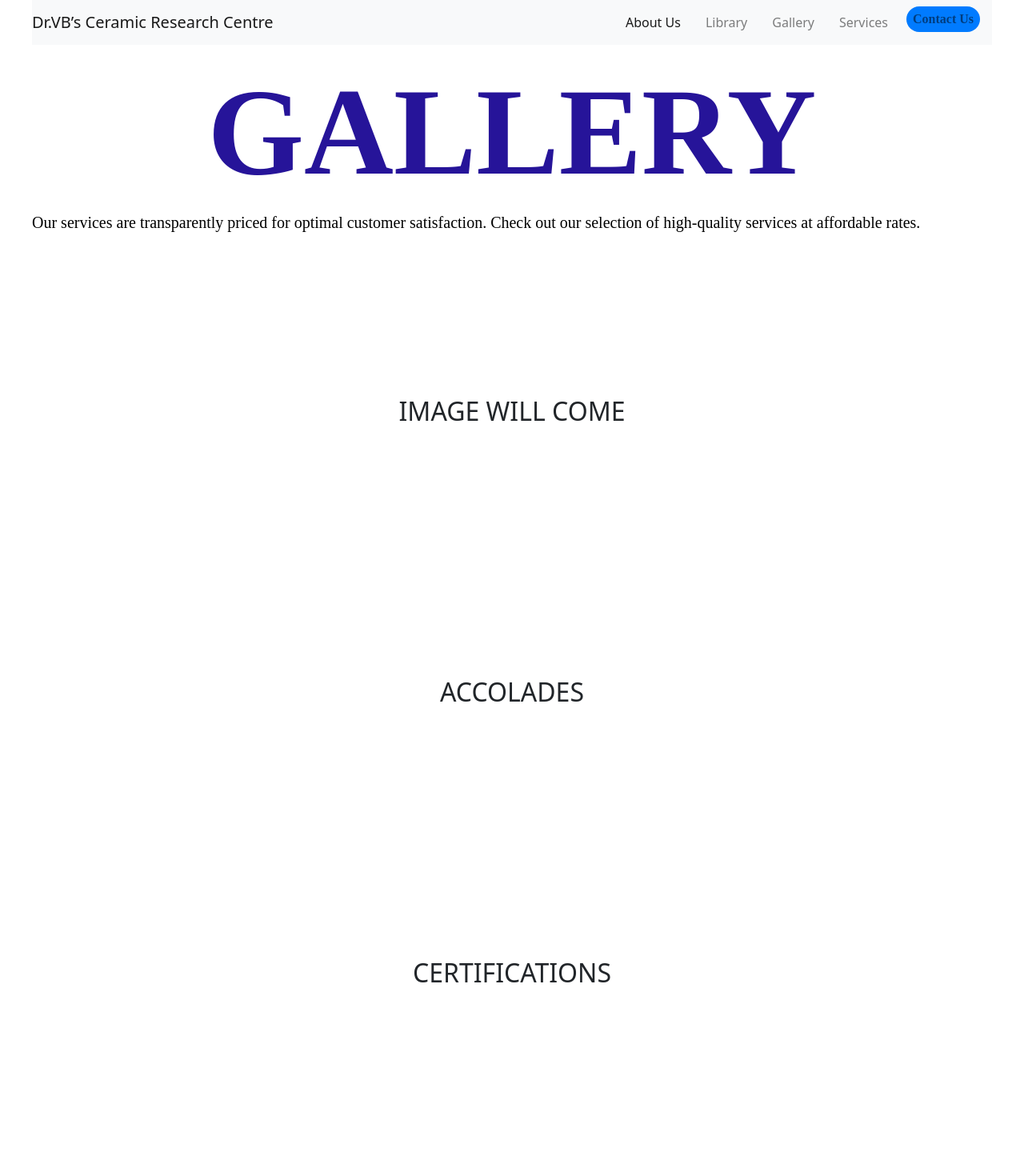
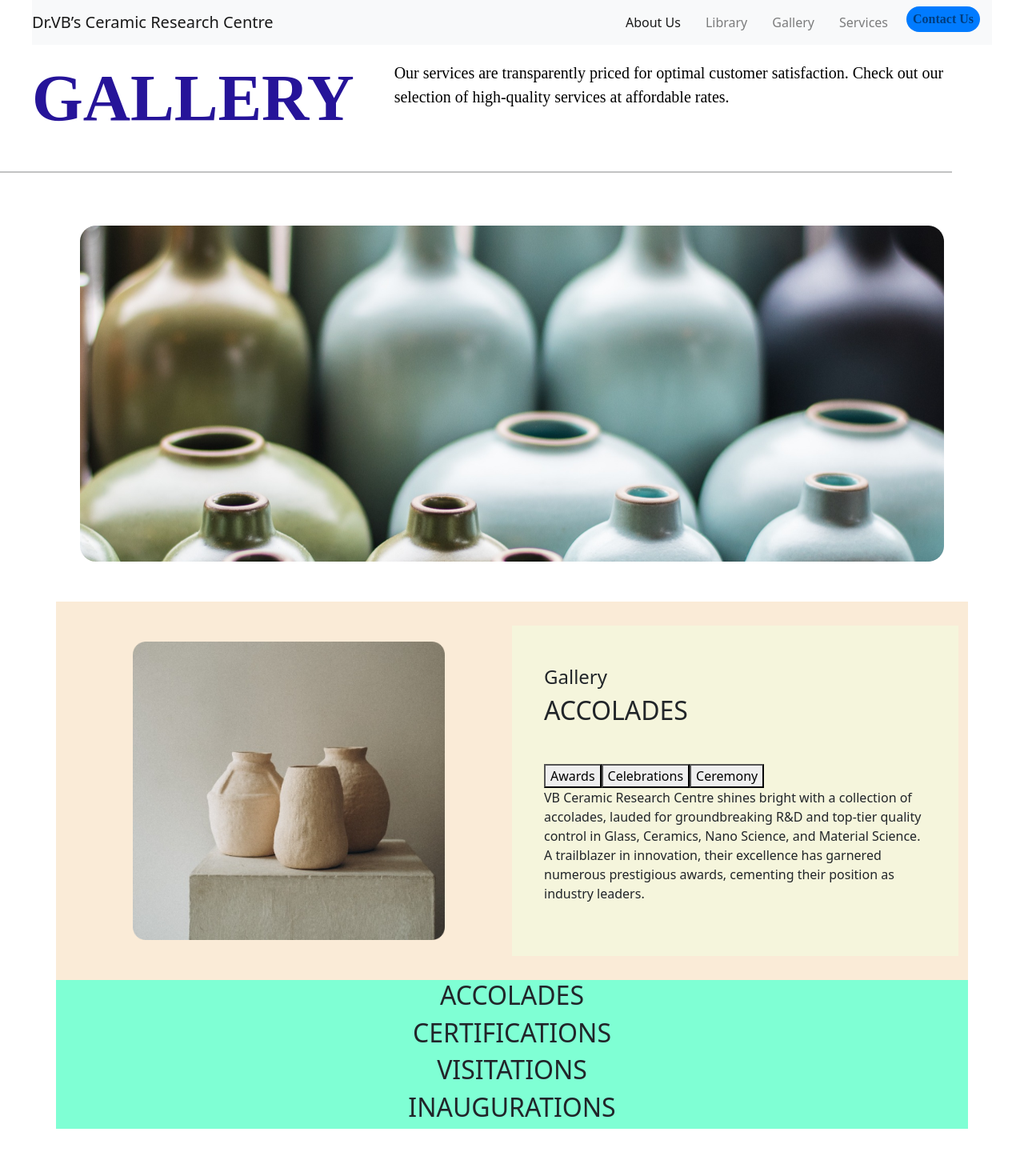
Before and after one commit to Daniel-Charles-J/VB-CERAMICS, an Angular app in the folder client/: page /gallery in a window 1280 px wide. Shown: the top 1470 px of the page at 80% size. After the commit the page ends 1411 px from the top, so only its background shows below. Built offline with nearby package versions, Linux system fonts and the light colour scheme.

Commit message:
gallery basic structure added

```diff
--- a/client/src/app/gallery/gallery.component.css
+++ b/client/src/app/gallery/gallery.component.css
@@ -6,30 +6,43 @@
   .nav-item{margin-right:15px;}
 
   /* Medium devices (tablets, 768px and up) The navbar toggle appears at this breakpoint */
-  @media (max-width: 884px) {
-    .gallery{
+  @media (max-width: 950px) {
+    .gallery-text{
       font-size:50px;
       font-weight: 200;
-      background-color: aqua;
+      text-align: center;
       padding: 0 40px 0 40px;
+    }
+    .hero{
+      display: flex;
+      flex-direction: column;
+    }
+    .container{
+
+      width: 100%;
     }
   }
 
   /* Large devices (desktops, 992px and up) */
-  @media (min-width: 992px) {
-
+  @media (max-width: 870px) {
+    .container-1{
+      display: flex;
+      flex-direction: column;
+      align-items: center;
+      align-content: center;
+      align-self: stretch;
+      flex-wrap: wrap;
+      background-color: antiquewhite;
+    }
+    .container-left img{
+      width: 100%;
+    }
+    .container-left{
+      width: 100%;
+      background-color: aqua;
+    }
   }
 
-  /* Extra large devices (large desktops, 1200px and up) */
-  /* @media (min-width: 1200px) {
-    h1 {font-size:3.19rem;}
-  } */
-
-  /* Extra large devices (large desktops, 1200px and up) */
-  /* @media (min-width: 1400px) {
-    h1 {font-size:4rem;}
-    p {font-size: 1.45rem;}
-  } */
 
   .navbar-nav{
       justify-content: center;
@@ -48,37 +61,81 @@
     line-height: 16px; /* 100% */
    }
    .main-section{
+    display: flex;
+    flex-direction: column;
+    /* align-items: center; */
+  }
+  .hero{
     padding: 20px 40px 20px 40px;
     display: flex;
-    flex-direction: column;
-    align-items: center;
+    gap: 50px;
+
   }
   .main-section hr{
     border-bottom: 1px solid #000;
+    width: 93%;
+    display: flex;
+    /* margin-left: 40px; */
   }
-   .gallery{
+   .gallery-text{
     color: #261499;
     font-family: Unbounded;
-    font-size:155px;
+    font-size: 82px;
     font-style: normal;
     font-weight: 600;
     line-height: normal;
   }
   .gall-para{
     color: #000;
-    font-family: Schibsted Grotesk;
-    font-size: 20px;
-    font-style: normal;
-    font-weight: 400;
-    line-height: 150%;
-    align-self: stretch;
+   font-family: Schibsted Grotesk;
+   font-size: 20px;
+   font-style: normal;
+   font-weight: 400;
+   line-height: 150%; /* 30px */
+  }
+  .hero-image{
+    display: flex;
+    width: 100%;
+    height: auto;
+    padding: 50px 0;
+    justify-content: space-around;
+    align-items: center;
   }
   .container{
     display: flex;
-    width: 810px;
-    height: 351px;
-    padding: 33.75px 0px;
+    width: 100%;
+    height: auto;
     justify-content: center;
     align-items: center;
-    flex-shrink: 0;
+    background-color: aquamarine;
   }
+  .container-1{
+    display: flex;
+    align-items: center;
+    align-content: center;
+    align-self: stretch;
+    flex-wrap: wrap;
+    background-color: antiquewhite;
+  }
+  .container-left{
+    display: flex;
+    width: 50%;
+    height: auto;
+    padding: 50px 0px;
+    flex-direction: column;
+    justify-content: center;
+    align-items: center;
+  }
+  .container-left img{
+    width: 70%;
+  }
+  .container-right{
+    display: flex;
+    width: 50%;
+    padding: 50px 40px;
+    flex-direction: column;
+    align-items: flex-start;
+    gap: 40px;
+    flex: 1 0 0;
+    background-color: beige;
+  }
--- a/client/src/app/gallery/gallery.component.html
+++ b/client/src/app/gallery/gallery.component.html
@@ -32,13 +32,34 @@
 </div>
 
 <div class="main-section">
-    <h1 class="gallery">GALLERY</h1>
+    <div class="hero">
+        <h1 class="gallery-text">GALLERY</h1>
     <div class="gall-para">
         <p>Our services are transparently priced for optimal customer satisfaction. Check out our selection of high-quality services at affordable rates.</p>
     </div>
+    </div>
     <hr/>
-    <div class="container">
-        <h2>IMAGE WILL COME</h2>
+    <div class="hero-image">
+        <img src="../../assets/Frame 125.png">
+    </div>
+    <div class="container container-1">
+        <div class="container-left"><img src="../../assets/Carousel.png"></div>
+        <div class="container-right">
+            <div>
+                <h4>Gallery</h4>
+                <h2>ACCOLADES</h2>
+            </div>
+            <div>
+                <div>
+                    <button>Awards</button>
+                    <button>Celebrations</button>
+                    <button>Ceremony</button>
+                </div>
+                <div>
+                    <p>VB Ceramic Research Centre shines bright with a collection of accolades, lauded for groundbreaking R&D and top-tier quality control in Glass, Ceramics, Nano Science, and Material Science. A trailblazer in innovation, their excellence has garnered numerous prestigious awards, cementing their position as industry leaders.</p>
+                </div>
+            </div>
+        </div>
     </div>
     <div class="container">
         <h2>ACCOLADES</h2>
```
Also changed, not shown: client/src/assets/Carousel.png (added), client/src/assets/Frame 125.png (added).
